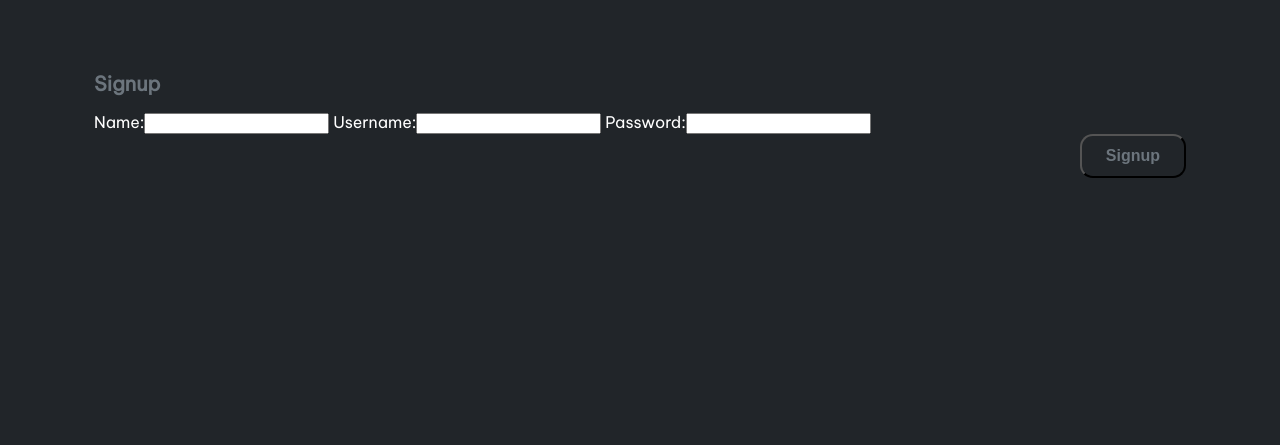
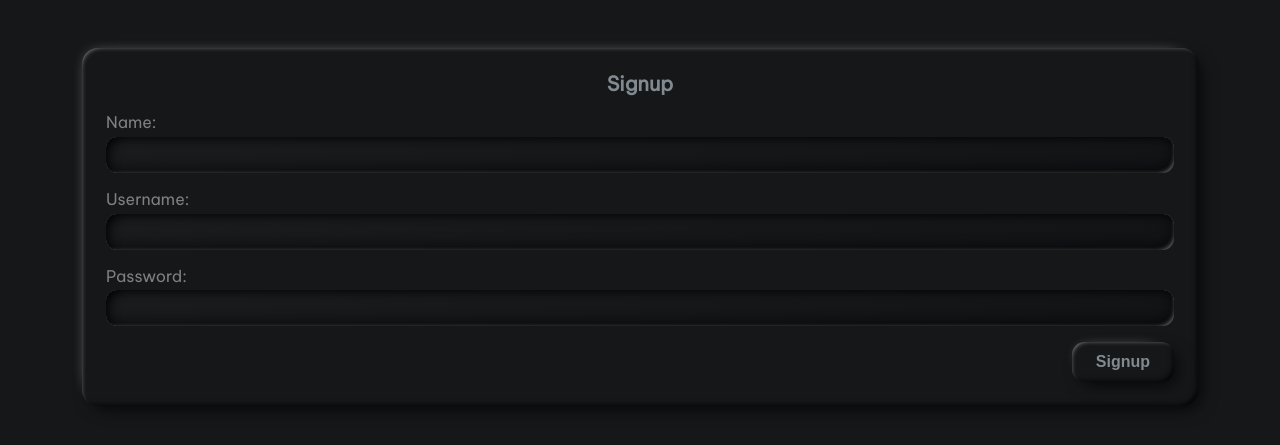
Before and after one commit to RushabhMavkar/DjangoStreamServer, a Django app: page /signup/ in a window 1280 px wide. Shown: the top 445 px of the page. Run offline with Django 3.2, Linux system fonts and the light colour scheme.

Commit message:
Updated static files and assets.

```diff
--- a/main/static/main/helpers.css
+++ b/main/static/main/helpers.css
@@ -500,16 +500,16 @@
 }
 
 .badge {
-    display: inline-block;
-    padding: .35em .65em;
-    font-size: .75em;
+    display: flex;
     font-weight: 700;
     line-height: 1;
     color: #fff;
     text-align: center;
     white-space: nowrap;
     vertical-align: baseline;
-    margin: 0 0 auto 0
+    padding: 9px 15px;
+    font-size: smaller;
+    align-items: center;
 }
 
 .text-dark {
@@ -546,3 +546,72 @@
     border-style: solid;
     border-width: 0;
 }
+
+.text-center {
+    text-align: center!important
+}
+
+form input {
+    display: block;
+    width: 100%;
+    padding: .375rem .75rem;
+    font-size: 1rem;
+    font-weight: 400;
+    line-height: 1.5;
+    background-clip: padding-box;
+    background-image: linear-gradient(to bottom right, #1d1f20, #0e1013) !important;
+    box-shadow: inset 9px 9px 13px -9px black, inset -6px -6px 4px -7px #676767, inset -3px -3px 18px -6px black !important;
+    border: 1px solid #ced4da;
+    -webkit-appearance: none;
+    -moz-appearance: none;
+    appearance: none;
+    border-radius: 0.7rem;
+    margin:0.3rem 0 1rem 0;
+    border:none;
+    transition: border-color .15s ease-in-out,box-shadow .15s ease-in-out;
+}
+
+form input:focus {
+    color: #212529;
+    background-color: #000;
+    border-color: #86b7fe;
+    outline: 0;
+    box-shadow: 0 0 0 .25rem rgba(13,110,253,.25);
+}
+
+input[type=text] {
+  background-color: -internal-light-dark(#3CBC8D,#3CBC8D) !important;
+  color: white;
+}
+
+form label {
+    color:gray;
+}
+
+*,::after,::before {
+    box-sizing: border-box
+}
+
+@media (prefers-reduced-motion:no-preference) {
+    :root {
+        scroll-behavior: smooth
+    }
+}
+
+.btn {
+  display: inline-block;
+  font-weight: 600;
+  line-height: 1.5;
+  text-align: center;
+  text-decoration: none;
+  vertical-align: middle;
+  cursor: pointer;
+  -webkit-user-select: none;
+  user-select: none;
+  background-color: initial;
+  padding: 0.5rem 1rem;
+  font-size: 1rem;
+  border-radius: 0.8rem;
+  border: none;
+  transition: color 0.15s ease-in-out, background-color 0.15s ease-in-out, border-color 0.15s ease-in-out, box-shadow 0.15s ease-in-out;
+}
--- a/main/static/main/scripts/main.js
+++ b/main/static/main/scripts/main.js
@@ -2,6 +2,9 @@
 var route_api_view_file = '../../view/file/'
 
 var folder_svg_icon = '<svg xmlns="http://www.w3.org/2000/svg" width="16" height="16" fill="currentColor" class="bi bi-folder-fill" viewBox="0 0 16 16"><path d="M9.828 3h3.982a2 2 0 0 1 1.992 2.181l-.637 7A2 2 0 0 1 13.174 14H2.825a2 2 0 0 1-1.991-1.819l-.637-7a1.99 1.99 0 0 1 .342-1.31L.5 3a2 2 0 0 1 2-2h3.672a2 2 0 0 1 1.414.586l.828.828A2 2 0 0 0 9.828 3zm-8.322.12C1.72 3.042 1.95 3 2.19 3h5.396l-.707-.707A1 1 0 0 0 6.172 2H2.5a1 1 0 0 0-1 .981l.006.139z"/></svg>'
+var eye_fill_svg_icon = '<svg xmlns="http://www.w3.org/2000/svg" width="16" height="16" fill="currentColor" class="bi bi-eye-fill" viewBox="0 0 16 16"><path d="M10.5 8a2.5 2.5 0 1 1-5 0 2.5 2.5 0 0 1 5 0z"/><path d="M0 8s3-5.5 8-5.5S16 8 16 8s-3 5.5-8 5.5S0 8 0 8zm8 3.5a3.5 3.5 0 1 0 0-7 3.5 3.5 0 0 0 0 7z"/></svg>'
+var eye_slash_svg_icon = '<svg xmlns="http://www.w3.org/2000/svg" width="16" height="16" fill="currentColor" class="bi bi-eye-slash-fill" viewBox="0 0 16 16"><path d="m10.79 12.912-1.614-1.615a3.5 3.5 0 0 1-4.474-4.474l-2.06-2.06C.938 6.278 0 8 0 8s3 5.5 8 5.5a7.029 7.029 0 0 0 2.79-.588zM5.21 3.088A7.028 7.028 0 0 1 8 2.5c5 0 8 5.5 8 5.5s-.939 1.721-2.641 3.238l-2.062-2.062a3.5 3.5 0 0 0-4.474-4.474L5.21 3.089z"/><path d="M5.525 7.646a2.5 2.5 0 0 0 2.829 2.829l-2.83-2.829zm4.95.708-2.829-2.83a2.5 2.5 0 0 1 2.829 2.829zm3.171 6-12-12 .708-.708 12 12-.708.708z"/></svg>'
+
 
 function getIcon(type){
     if(type == 'dir'){
@@ -11,3 +14,26 @@
         return type
     }
 }
+
+function ShowHiddenText(){
+    var hidden_text = document.getElementById('server-join-code');
+    var hidden_text_icon = document.getElementById('text-hidden-icon');
+    console.log(hidden_text_icon.innerHtml);
+
+    hidden_text.classList.toggle("text-disc");
+
+    if(hidden_text.classList.contains("text-disc")){
+        hidden_text_icon.innerHTML = eye_fill_svg_icon;
+    }
+    else{
+        hidden_text_icon.innerHTML = eye_slash_svg_icon;
+    }
+}
+
+function openModel() {
+  document.getElementById("share-model").style.display = "block";
+}
+
+function closeModel() {
+  document.getElementById("share-model").style.display = "none";
+}
--- a/main/static/main/style.css
+++ b/main/static/main/style.css
@@ -1,13 +1,13 @@
 @import url("https://fonts.googleapis.com/css2?family=Be+Vietnam+Pro&display=swap");
 
-a{
-text-decoration:none;
-color:inherit;
+a {
+  text-decoration: none;
+  color: inherit;
 }
 
 body {
-  margin: 0;
-  padding: 0;
+  margin: 0 !important;
+  padding: 0 !important;
   font-family: "Be Vietnam Pro", sans-serif !important;
 }
 
@@ -35,48 +35,126 @@
   margin-left: 1rem;
 }
 
-.btn {
-  display: inline-block;
-  font-weight: 600;
-  line-height: 1.5;
-  text-align: center;
-  text-decoration: none;
-  vertical-align: middle;
-  cursor: pointer;
-  -webkit-user-select: none;
-  user-select: none;
-  background-color: initial;
-  padding: 0.5rem 1rem;
-  font-size: 1rem;
-  border-radius: 0.8rem;
-  transition: color 0.15s ease-in-out, background-color 0.15s ease-in-out, border-color 0.15s ease-in-out, box-shadow 0.15s ease-in-out;
-}
-
 .bg-accent {
   background-image: linear-gradient(to bottom right, #37a7e4, #5d68ff);
   color: aliceblue;
 }
 
 .bg-muted {
-  background-image: linear-gradient(to bottom right, #f6f6f6, #bbbbbb);
+  background-image: linear-gradient(to bottom right, #f6f6f6, #818181);
   color: black;
 }
 
-.bg-dark{
-     background: #212529 !important;
-     color: white !important;
+.bg-accent-dark {
+  background-image: linear-gradient(to bottom right, #1d1f20, #0e1013);
+  color: aliceblue;
+}
+
+.bg-dark {
+  background: #151719 !important;
+  color: white !important;
+}
+
+.text-muted {
+  color: #828a91 !important;
+}
+
+#create-server-dialog {
+  flex-direction: column;
+  text-align: center;
+}
+
+#create-server-dialog svg {
+  stroke: white;
+}
+
+.neomorphic {
+  box-shadow: -6px -6px 16px -16px white, 6px 6px 18px -6px black, inset 3px 3px 6px -6px white, inset -5px -5px 6px -5px black !important;
+}
+
+.neomorphic-invert{
+    background: rgb(0 0 0 / 20%) !important;
+    box-shadow: inset 9px 9px 13px -9px black, inset -6px -6px 4px -7px #676767, inset -3px -3px 18px -6px black !important;
+    }
+
+.text-disc {
+-webkit-text-security: disc;
+cursor: pointer;
+}
+
+#text-hidden-icon svg{
+color: #828a91 !important;
+cursor: pointer;
+}
+
+#text-hidden-icon{
+    display:flex;
+    align-items: center;
+}
+
+input:-webkit-autofill,
+input:-webkit-autofill:hover,
+input:-webkit-autofill:focus,
+input:-webkit-autofill:active{
+    -webkit-box-shadow: inset 9px 9px 13px -9px black, inset -6px -6px 4px -7px #676767, inset -3px -3px 18px -6px black, 0 0 0 30px #151719 inset !important;
+    border:0px solid #5d5d9b;
+    -webkit-text-fill-color: white !important;
+}
+
+#server-functions{
+    display:flex;
+    justify-content: space-evenly;
+    align-content: space-around;
+    flex-wrap: wrap;
+    gap: 4rem;
+}
+
+#server-functions>div{
+    display:flex;
+    flex:1;
+    border-radius:10px;
 
 }
 
-.text-muted {
-    color: #6c757d!important
+#server-functions>div>a {
+    display:flex;
+    width:100%;
+    flex-direction:column;
+    justify-content:center;
+    align-items:center;
+    padding:1rem;
+    text-align:center;
 }
 
-#create-server-dialog{
-flex-direction:column;
-text-align:center;
+
+#server-functions img {
+    height: 50px;
+    width: 50px;
+    background: rgb(0 0 0 / 17%);
+    padding: 10px;
+    margin: 0 auto 0.5rem auto;
+    border-radius: 30%;
 }
 
-#create-server-dialog svg{
-stroke:white;
+
+#server-functions a span{
+    width:100%;
+    text-align:center;
+    font-weight: 600;
+    margin-top:0.5rem;
 }
+
+#qrcode-container {
+    display:flex;
+    align-items:center;
+    flex-direction:column;
+}
+
+#qrcode-container img{
+    max-height:300px;
+    max-width:300px;
+}
+
+#qrcode-container h6{
+    background: rgb(0 0 0 / 30%);
+}
```
Also changed, not shown: main/static/main/assets/qrcode-dark.svg (added), main/static/main/assets/qrcode-grey.svg (added), main/static/main/assets/qrcode-light.svg (added), main/static/main/assets/svg/eye-fill.svg (added), main/static/main/assets/svg/eye-slash-fill.svg (added), main/static/main/assets/svg/flowchart-fill.svg (added), main/static/main/assets/svg/people-fill.svg (added), main/static/main/assets/svg/share-fill.svg (added).
